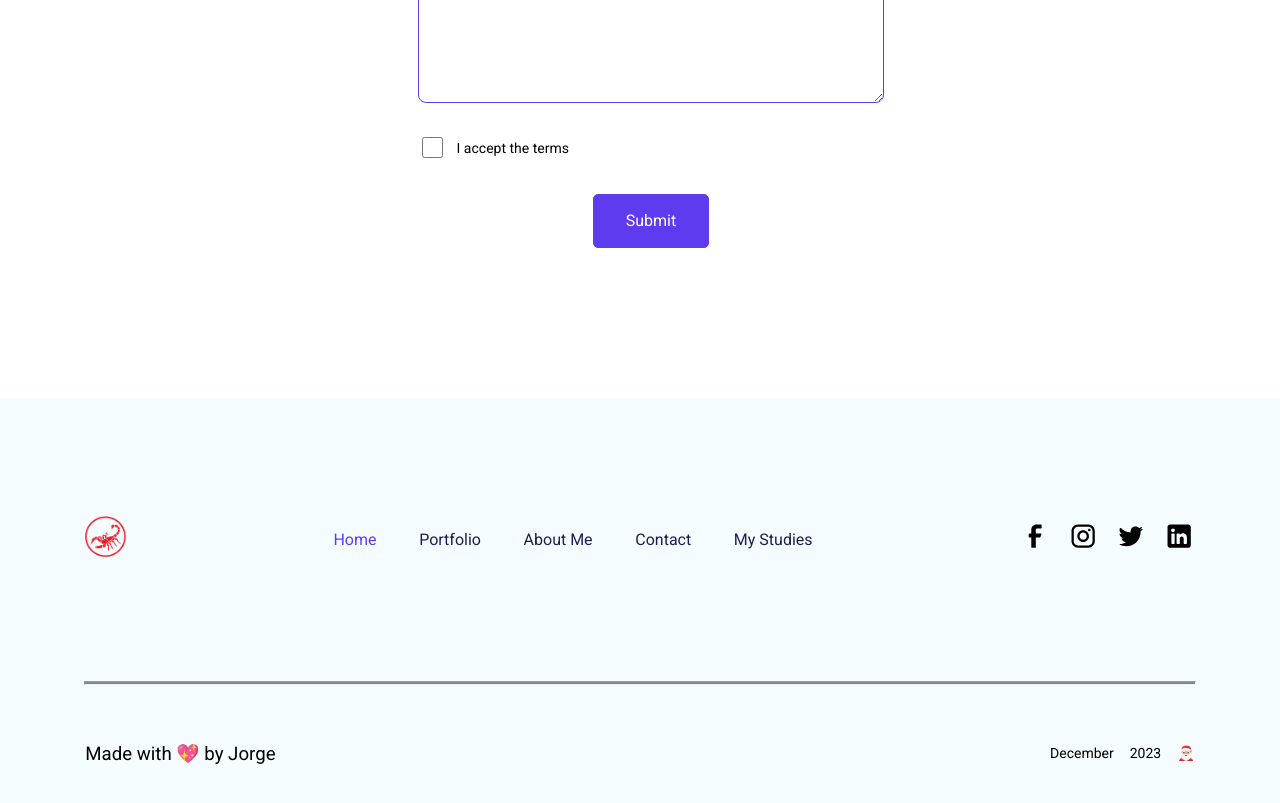
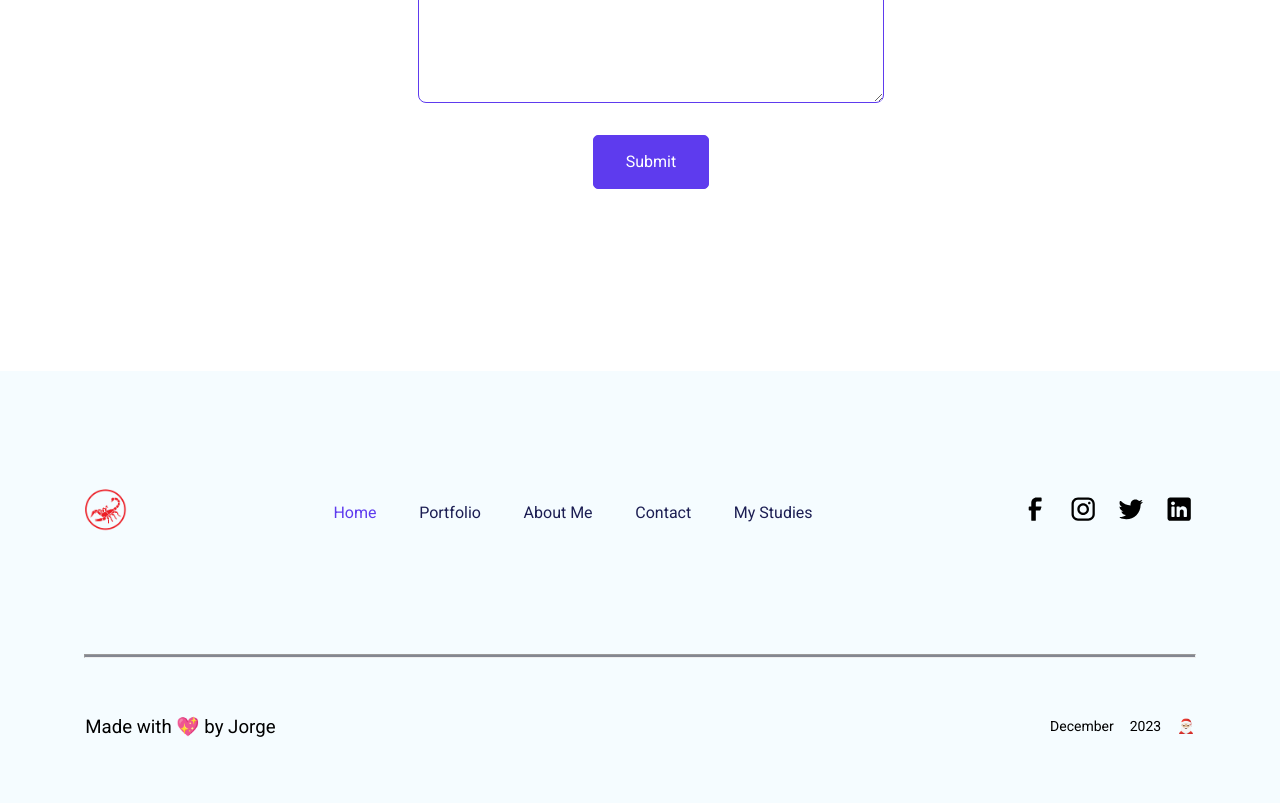
Before and after one commit to jatdalf/Portfolio, a React (Create React App) app: page / in a window 1280 px wide. Shown: the part 4980-5783 px from the top of the page. Built offline with nearby package versions, Linux system fonts and the light colour scheme.

Commit message:
remove accept terms

```diff
--- a/src/Pages/Home/ContactMe.jsx
+++ b/src/Pages/Home/ContactMe.jsx
@@ -69,10 +69,10 @@ export default function ContactMe() {
             placeholder="Type your message..."
           />
         </label>
-        <label htmlFor="checkboc" className="checkbox--label">
+        {/* <label htmlFor="checkboc" className="checkbox--label">
           <input type="checkbox" required name="checkbox" id="checkbox" />
           <span className="text-sm">I accept the terms</span>
-        </label>
+        </label> */}
         <div>
           <button className="btn btn-primary contact--form--btn">Submit</button>
         </div>
```
